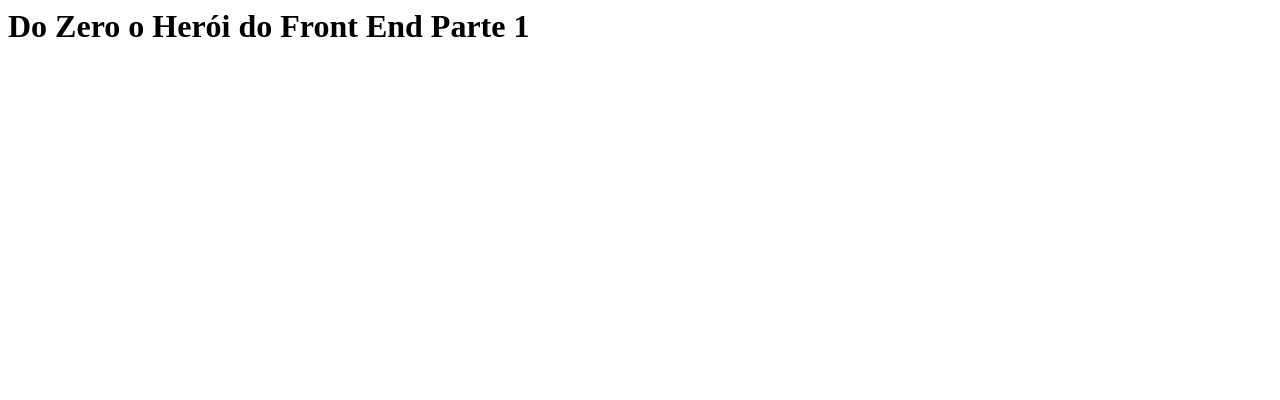
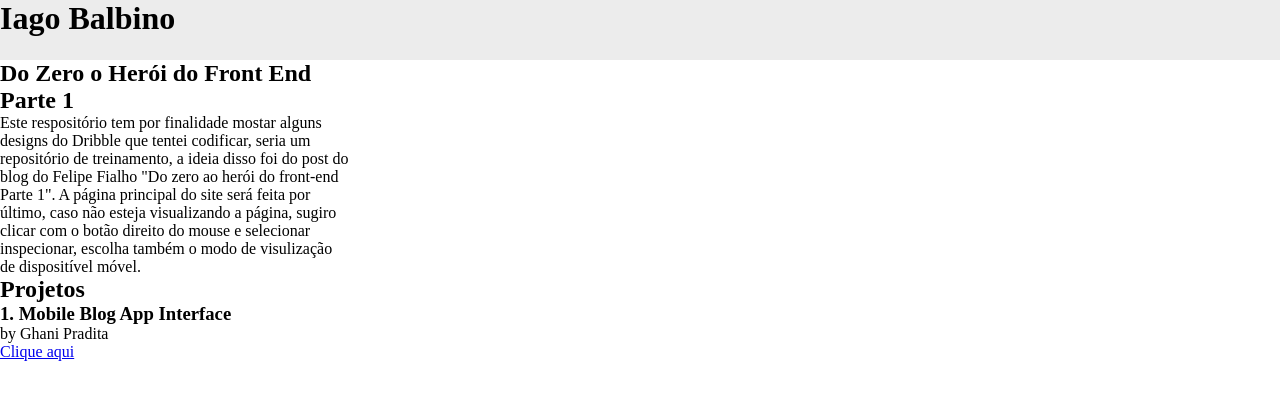
Before and after one commit to iagobalbino/mobile-blog-path-interface, a plain HTML site: page index.html in a window 1280 px wide. Drawn offline with Linux system fonts and the light colour scheme.

Commit message:
Adicionado uma página de home para os projetos

```diff
--- a/index.html
+++ b/index.html
@@ -4,10 +4,35 @@
 <head>
   <meta charset="utf-8">
   <title>Do Zero o Herói do Front End Parte 1</title>
+  <link rel="stylesheet" href="style.css">
 </head>
 
 <body>
-  <h1>Do Zero o Herói do Front End Parte 1</h1>
+  <header>
+    <h1>Iago Balbino</h1>
+  </header>
+
+  <section class="container">
+    <div class="resumo">
+      <h1>Do Zero o Herói do Front End Parte 1</h1>
+
+      <p>
+        Este respositório tem por finalidade mostar alguns designs do Dribble que tentei codificar, seria um repositório de treinamento, a ideia disso foi do post do blog do Felipe Fialho "Do zero ao herói do front-end Parte 1".
+
+        A página principal do site será feita por último, caso não esteja visualizando a página, sugiro clicar com o botão direito do mouse e selecionar inspecionar, escolha também o modo de visulização de dispositível móvel.
+      </p>
+    </div>
+
+    <h2>Projetos</h2>
+
+    <div class="projetos">
+      <h3>1. Mobile Blog App Interface</h3>
+      <p>by Ghani Pradita</p>
+      <a href="mobile-blog-path-interface\index.html" target="_blank">Clique aqui</a>
+    </div>
+  </section>
+
+  <!-- <footer>Iago Balbino </footer> -->
 
   <body>
 
--- a/mobile-blog-path-interface/style/styles.css
+++ b/mobile-blog-path-interface/style/styles.css
@@ -11,6 +11,11 @@
     width: 100vw;
     height: 90vh;
   }
+
+  .maiusculo {
+    text-transform: uppercase;
+  }
+
   .main h1,
   p {
     color: #fff;
--- /dev/null
+++ b/style.css
@@ -0,0 +1,15 @@
+* {
+  padding: 0;
+  margin: 0;
+  border: 0;
+  box-sizing: border-box;
+}
+
+header {
+  min-height: 60px;
+  background: #ececec;
+}
+
+.container {
+  width: 350px;
+}
```
Also changed, not shown: mobile-blog-path-interface/index.html (+4 -4 lines), mobile-blog-path-interface/images/icones/comment.svg (added), mobile-blog-path-interface/images/icones/creditos.txt (added).
